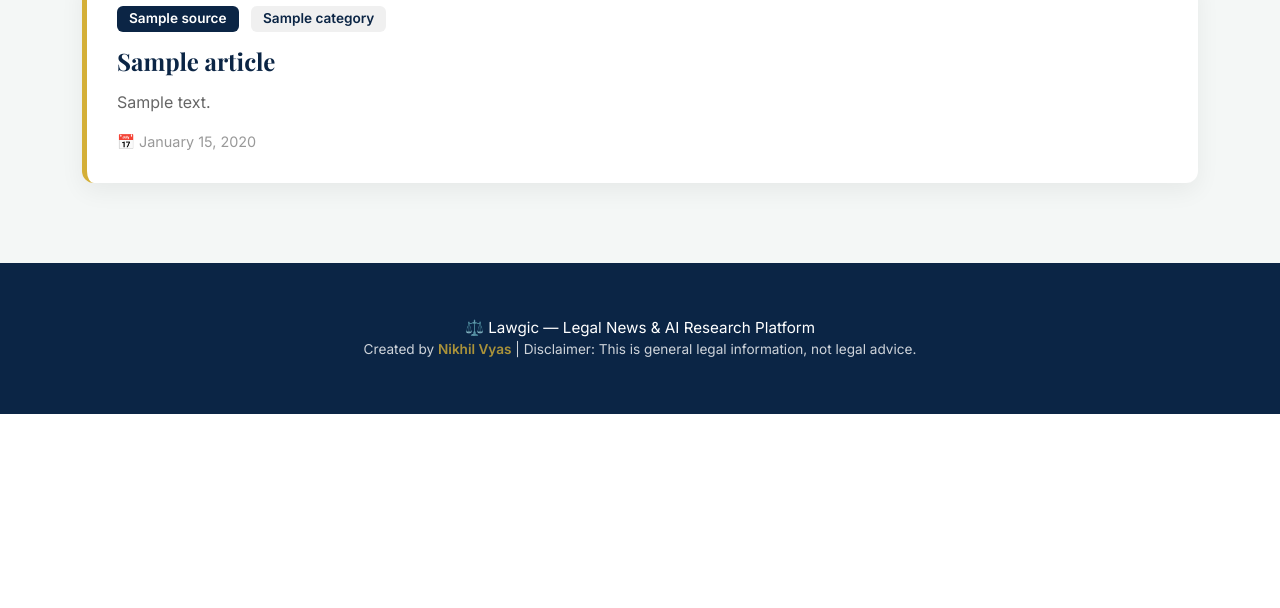
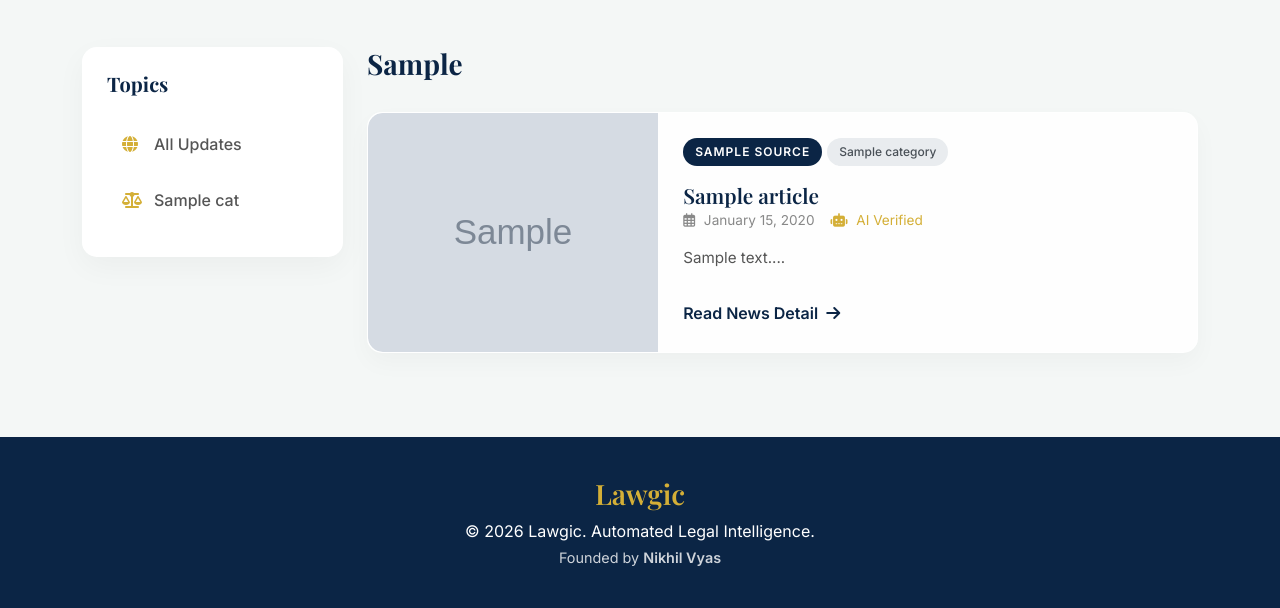
Before and after one commit to vyasbilawas-ctrl/Lawgic, a Flask app: template templates/index.html in a window 1280 px wide. Shown: the part 532-1140 px from the top of the page. Before the commit the page ends 946 px from the top, so only its background shows below. Run offline with Flask 3, Linux system fonts and the light colour scheme; the template is opened without the code that fills it: most values are stand-ins (such as "Sample title", 1, 10 or a date in 2020); grey boxes marked "Sample" are stand-in pictures.

Commit message:
Restore premium UI with Lawgic branding

```diff
--- a/templates/index.html
+++ b/templates/index.html
@@ -3,320 +3,398 @@
 <head>
     <meta charset="UTF-8">
     <meta name="viewport" content="width=device-width, initial-scale=1.0">
-    <title>Lawgic - Legal News & AI Research</title>
+    <title>Lawgic - Advanced Legal Intelligence</title>
+    <!-- Fonts -->
     <link href="https://fonts.googleapis.com/css2?family=Playfair+Display:wght@600;700&family=Inter:wght@300;400;500;600&display=swap" rel="stylesheet">
+    <!-- Bootstrap -->
     <link href="https://cdn.jsdelivr.net/npm/bootstrap@5.3.0/dist/css/bootstrap.min.css" rel="stylesheet">
+    <!-- FontAwesome -->
     <link rel="stylesheet" href="https://cdnjs.cloudflare.com/ajax/libs/font-awesome/6.4.0/css/all.min.css">
+    <!-- AOS Animation -->
+    <link href="https://unpkg.com/aos@2.3.1/dist/aos.css" rel="stylesheet">
 
     <style>
         :root {
             --primary-color: #0b2545;
-            --accent-color: #d4af37;
+            --accent-color: #d4af37; /* Gold */
             --bg-color: #f4f7f6;
-            --text-dark: #1a1a1a;
+            --card-bg: rgba(255, 255, 255, 0.85);
         }
-
-        * { margin: 0; padding: 0; box-sizing: border-box; }
 
         body {
             font-family: 'Inter', sans-serif;
             background-color: var(--bg-color);
-            color: var(--text-dark);
+            color: #333;
+            overflow-x: hidden;
         }
 
-        h1, h2, h3, h4, .navbar-brand {
+        h1, h2, h3, h4, h5, .navbar-brand {
             font-family: 'Playfair Display', serif;
+        }
+
+        /* Top Bar */
+        .top-bar {
+            background-color: var(--primary-color);
+            color: white;
+            font-size: 0.85rem;
+            padding: 8px 0;
+        }
+        .ticker-wrap {
+            width: 100%;
+            overflow: hidden;
+            white-space: nowrap;
+        }
+        .ticker {
+            display: inline-block;
+            animation: ticker 25s linear infinite;
+        }
+        @keyframes ticker {
+            0% { transform: translateX(100%); }
+            100% { transform: translateX(-100%); }
         }
 
         /* Navbar */
         .navbar {
-            background-color: rgba(255, 255, 255, 0.98) !important;
-            box-shadow: 0 4px 15px rgba(0,0,0,0.08);
-            padding: 12px 0;
-            position: sticky;
-            top: 0;
-            z-index: 1000;
+            background-color: rgba(255, 255, 255, 0.95) !important;
+            backdrop-filter: blur(10px);
+            box-shadow: 0 4px 15px rgba(0,0,0,0.05);
+            padding: 15px 0;
         }
-
+        .navbar-brand img {
+            height: 50px;
+            margin-right: 15px;
+            border-radius: 5px;
+        }
         .navbar-brand {
             color: var(--primary-color) !important;
             font-size: 1.8rem;
             font-weight: 700;
-            letter-spacing: -0.5px;
         }
-
-        .navbar-brand i {
-            color: var(--accent-color);
-            margin-right: 8px;
-            font-size: 1.6rem;
+        .search-box {
+            border-radius: 30px;
+            padding: 10px 20px;
+            border: 1px solid #ddd;
+            width: 300px;
+            transition: all 0.3s ease;
         }
-
-        .navbar .nav-link {
-            color: var(--primary-color) !important;
-            font-weight: 500;
-            margin: 0 8px;
-            transition: color 0.3s ease;
-        }
-
-        .navbar .nav-link:hover {
-            color: var(--accent-color) !important;
-        }
-
-        .navbar-footer-text {
-            font-size: 0.75rem;
-            color: #999;
-            margin-top: 2px;
+        .search-box:focus {
+            box-shadow: 0 0 15px rgba(212, 175, 55, 0.3);
+            border-color: var(--accent-color);
+            outline: none;
         }
 
         /* Hero Section */
         .hero {
             background: linear-gradient(135deg, var(--primary-color) 0%, #133c6d 100%);
             color: white;
-            padding: 80px 0 60px;
-            text-align: center;
+            padding: 80px 0;
+            position: relative;
+            overflow: hidden;
+        }
+        .hero::after {
+            content: '';
+            position: absolute;
+            top: 0; left: 0; right: 0; bottom: 0;
+            background: url('https://www.transparenttextures.com/patterns/cubes.png');
+            opacity: 0.1;
+        }
+        .hero h1 {
+            font-size: 3.5rem;
+            margin-bottom: 20px;
+            font-weight: 700;
+        }
+        .hero p {
+            font-size: 1.2rem;
+            font-weight: 300;
+            opacity: 0.9;
         }
 
-        .hero h1 {
-            font-size: 3.5rem;
-            font-weight: 700;
-            margin-bottom: 15px;
-            letter-spacing: -1px;
-        }
-
-        .hero p {
-            font-size: 1.3rem;
-            opacity: 0.95;
-            margin-bottom: 0;
-        }
-
-        /* Search Section */
-        .search-section {
+        /* Sidebar Categories */
+        .sidebar {
             background: white;
             border-radius: 15px;
-            padding: 40px;
-            margin: -40px auto 50px;
-            max-width: 700px;
-            box-shadow: 0 15px 50px rgba(0,0,0,0.12);
-            position: relative;
-            z-index: 10;
+            padding: 25px;
+            box-shadow: 0 10px 30px rgba(0,0,0,0.04);
+            position: sticky;
+            top: 100px;
         }
-
-        .search-box {
-            border: 2px solid #e0e0e0;
-            border-radius: 30px;
-            padding: 18px 30px;
-            font-size: 1.1rem;
-            transition: all 0.3s ease;
-            width: 100%;
+        .cat-link {
+            display: flex;
+            align-items: center;
+            padding: 12px 15px;
+            color: #555;
+            text-decoration: none;
+            border-radius: 8px;
+            margin-bottom: 8px;
+            transition: all 0.3s;
+            font-weight: 500;
         }
-
-        .search-box:focus {
-            border-color: var(--accent-color);
-            box-shadow: 0 0 20px rgba(212, 175, 55, 0.25);
-            outline: none;
+        .cat-link i {
+            margin-right: 12px;
+            color: var(--accent-color);
+            width: 20px;
         }
-
-        .btn-search {
-            background-color: var(--accent-color);
+        .cat-link:hover, .cat-link.active {
+            background-color: var(--primary-color);
             color: white;
-            border: none;
-            border-radius: 30px;
-            padding: 18px 45px;
-            font-weight: 600;
-            font-size: 1.05rem;
-            transition: all 0.3s ease;
-            cursor: pointer;
+            transform: translateX(5px);
         }
-
-        .btn-search:hover {
-            background-color: #b5952f;
-            transform: translateY(-2px);
-            box-shadow: 0 8px 20px rgba(212, 175, 55, 0.3);
+        .cat-link:hover i, .cat-link.active i {
             color: white;
         }
 
-        /* Article Cards */
-        .articles-grid {
-            display: grid;
-            gap: 30px;
-            margin-top: 50px;
+        /* News Cards (Glassmorphism & Shadows) */
+        .news-card {
+            background: var(--card-bg);
+            backdrop-filter: blur(10px);
+            border: 1px solid rgba(255, 255, 255, 0.5);
+            border-radius: 15px;
+            padding: 25px;
+            height: 100%;
+            transition: all 0.4s cubic-bezier(0.175, 0.885, 0.32, 1.275);
+            box-shadow: 0 10px 25px rgba(0,0,0,0.03);
+            position: relative;
+            overflow: hidden;
         }
-
-        .article-card {
-            background: white;
-            border-radius: 12px;
-            padding: 30px;
-            box-shadow: 0 8px 25px rgba(0,0,0,0.06);
-            transition: all 0.3s ease;
-            border-left: 5px solid var(--accent-color);
-            cursor: pointer;
-            text-decoration: none;
-            color: inherit;
-            display: block;
+        .news-card:hover {
+            transform: translateY(-10px);
+            box-shadow: 0 20px 40px rgba(11, 37, 69, 0.1);
         }
-
-        .article-card:hover {
-            transform: translateY(-8px);
-            box-shadow: 0 15px 40px rgba(0,0,0,0.12);
-            text-decoration: none;
-            color: inherit;
+        .news-card::before {
+            content: '';
+            position: absolute;
+            top: 0; left: 0; width: 4px; height: 100%;
+            background: var(--accent-color);
+            opacity: 0;
+            transition: 0.3s;
         }
-
-        .article-card .badges {
-            margin-bottom: 15px;
-        }
-
-        .article-card .badge {
-            font-size: 0.85rem;
-            padding: 6px 12px;
-            margin-right: 8px;
-            font-weight: 600;
+        .news-card:hover::before {
+            opacity: 1;
         }
 
         .badge-source {
-            background-color: var(--primary-color);
+            background: var(--primary-color);
             color: white;
+            padding: 5px 12px;
+            border-radius: 20px;
+            font-size: 0.75rem;
+            font-weight: 600;
+            letter-spacing: 1px;
+            text-transform: uppercase;
         }
-
-        .badge-category {
-            background-color: #f0f0f0;
+        .badge-cat {
+            background: #e9ecef;
+            color: #495057;
+            padding: 5px 12px;
+            border-radius: 20px;
+            font-size: 0.75rem;
+            font-weight: 500;
+            margin-left: 5px;
+        }
+        .card-title {
+            font-size: 1.4rem;
+            margin-top: 15px;
             color: var(--primary-color);
+            line-height: 1.4;
         }
-
-        .article-card h3 {
-            font-size: 1.5rem;
-            margin: 15px 0;
+        .card-meta {
+            font-size: 0.85rem;
+            color: #888;
+            margin-bottom: 15px;
+            display: flex;
+            align-items: center;
+        }
+        .card-meta i { margin-right: 5px; }
+        .card-text {
+            color: #555;
+            line-height: 1.6;
+            font-size: 0.95rem;
+        }
+        .btn-read {
+            display: inline-block;
+            margin-top: 15px;
             color: var(--primary-color);
-            font-weight: 700;
+            text-decoration: none;
+            font-weight: 600;
+            transition: 0.3s;
+            border-bottom: 2px solid transparent;
         }
-
-        .article-card p {
-            color: #666;
-            font-size: 1rem;
-            line-height: 1.6;
-            margin: 15px 0;
-        }
-
-        .article-date {
-            font-size: 0.9rem;
-            color: #999;
-            margin-top: 15px;
-        }
-
-        .empty-state {
-            text-align: center;
-            padding: 60px 20px;
-        }
-
-        .empty-state i {
-            font-size: 4rem;
-            color: #ccc;
-            margin-bottom: 20px;
-        }
-
-        .empty-state p {
-            font-size: 1.1rem;
-            color: #999;
+        .btn-read:hover {
+            color: var(--accent-color);
+            border-bottom: 2px solid var(--accent-color);
         }
 
         /* Footer */
-        footer {
+        .footer {
             background-color: var(--primary-color);
             color: white;
+            padding: 40px 0;
+            margin-top: 60px;
             text-align: center;
-            padding: 30px 0;
-            margin-top: 80px;
-        }
-
-        footer p {
-            margin: 0;
-            font-size: 0.95rem;
-        }
-
-        footer a {
-            color: var(--accent-color);
-            text-decoration: none;
-            font-weight: 600;
         }
     </style>
 </head>
 <body>
 
-<!-- Navbar -->
-<nav class="navbar navbar-expand-lg">
+    <!-- Top Breaking News Bar -->
+    <div class="top-bar d-none d-md-block">
         <div class="container">
-        <a class="navbar-brand" href="/">
-            <i class="fas fa-balance-scale-right"></i>Lawgic
-            <div class="navbar-footer-text">by Nikhil Vyas</div>
+            <div class="d-flex">
+                <strong class="me-3" style="color: var(--accent-color);"><i class="fas fa-bolt me-1"></i> BREAKING:</strong>
+                <div class="ticker-wrap">
+                    <div class="ticker">
+                        {% if articles %}
+                            {{ articles[0].title }} &nbsp;&nbsp;|&nbsp;&nbsp; {{ articles[1].title if articles|length > 1 else '' }}
+                        {% else %}
+                            System is currently analyzing latest legal documents using AI...
+                        {% endif %}
+                    </div>
+                </div>
+            </div>
+        </div>
+    </div>
+
+    <!-- Main Navbar -->
+    <nav class="navbar navbar-expand-lg sticky-top">
+        <div class="container">
+            <a class="navbar-brand d-flex align-items-center" href="/">
+                <img src="/static/images/logo.jpg" alt="Logo">
+                Lawgic
             </a>
-        <button class="navbar-toggler" type="button" data-bs-toggle="collapse" data-bs-target="#navbarNav">
+            <button class="navbar-toggler" type="button" data-bs-toggle="collapse" data-bs-target="#navContent">
                 <span class="navbar-toggler-icon"></span>
             </button>
-        <div class="collapse navbar-collapse" id="navbarNav">
-            <div class="ms-auto d-flex align-items-center gap-2">
-                <a href="/" class="nav-link"><i class="fas fa-newspaper me-1"></i>News</a>
-                <a href="/bare-acts" class="nav-link"><i class="fas fa-book me-1"></i>Bare Acts</a>
-                <a href="/ai-search" class="nav-link"><i class="fas fa-robot me-1"></i>AI Research</a>
+
+            <div class="collapse navbar-collapse" id="navContent">
+                <ul class="navbar-nav ms-auto me-3">
+                    <li class="nav-item">
+                        <a class="nav-link" href="/" style="font-weight: 600;">News</a>
+                    </li>
+                    <li class="nav-item">
+                        <a class="nav-link" href="/bare-acts" style="font-weight: 600;">Bare Acts</a>
+                    </li>
+                </ul>
+                <form class="d-flex" action="/" method="GET">
+                    <div class="position-relative">
+                        <input type="text" name="q" class="search-box" placeholder="Search verdicts, laws, judges..." value="{{ query or '' }}">
+                        <button type="submit" style="position:absolute; right:15px; top:10px; background:none; border:none; color:#888;">
+                            <i class="fas fa-search"></i>
+                        </button>
                     </div>
+                </form>
             </div>
         </div>
     </nav>
 
-<!-- Hero -->
-<header class="hero">
-    <div class="container">
-        <h1>⚖️ Legal Intelligence</h1>
-        <p>Latest Indian legal news, insights & AI-powered research</p>
+    <!-- Hero Section -->
+    <div class="hero">
+        <div class="container position-relative" style="z-index: 1;">
+            <div class="row align-items-center">
+                <div class="col-lg-8" data-aos="fade-up" data-aos-duration="1000">
+                    <h1>Unbiased Legal Intelligence.</h1>
+                    <p>Powered by Advanced AI. We analyze and summarize real-time judgments from the Supreme Court and High Courts of India so you never miss a critical legal update.</p>
+                    <div class="mt-4" style="font-family: 'Playfair Display', serif; font-style: italic; font-size: 1.1rem; color: var(--accent-color);">
+                        Founder & Editor-in-Chief: <strong>Nikhil Vyas</strong>
                     </div>
-</header>
-
-<!-- Search -->
-<div class="container">
-    <div class="search-section">
-        <form method="get" action="/" class="d-flex gap-2">
-            <input type="text" class="search-box" name="q" value="{{ query or '' }}" placeholder="Search legal news...">
-            <button type="submit" class="btn-search"><i class="fas fa-search"></i></button>
-        </form>
+                </div>
+            </div>
+        </div>
     </div>
 
-    <!-- Articles -->
-    <div class="articles-grid">
-    {% if articles %}
+    <!-- Main Content -->
+    <div class="container mt-5">
+        <div class="row">
+
+            <!-- Sidebar -->
+            <div class="col-lg-3 mb-4" data-aos="fade-right" data-aos-duration="800">
+                <div class="sidebar">
+                    <h5 class="mb-4" style="color: var(--primary-color); font-weight: 700;">Topics</h5>
+
+                    <a href="/" class="cat-link {% if not current_cat %}active{% endif %}">
+                        <i class="fas fa-globe"></i> All Updates
+                    </a>
+
+                    {% set icons = {'Supreme Court': 'fa-landmark', 'High Court': 'fa-building-columns', 'Criminal Law': 'fa-gavel', 'Corporate Law': 'fa-briefcase', 'Constitutional Law': 'fa-book'} %}
+
+                    {% for cat in categories %}
+                    <a href="/?category={{ cat }}" class="cat-link {% if current_cat == cat %}active{% endif %}">
+                        <i class="fas {{ icons.get(cat, 'fa-scale-balanced') }}"></i> {{ cat }}
+                    </a>
+                    {% endfor %}
+                </div>
+            </div>
+
+            <!-- News Feed -->
+            <div class="col-lg-9">
+
+                <div class="d-flex justify-content-between align-items-center mb-4" data-aos="fade-in">
+                    <h3 style="color: var(--primary-color); font-weight: 700;">
+                        {% if query %} Results for "{{ query }}"
+                        {% elif current_cat %} {{ current_cat }}
+                        {% else %} Latest AI-Analyzed Verdicts {% endif %}
+                    </h3>
+                </div>
+
+                <div class="row">
                     {% for article in articles %}
-        <a href="/article/{{ article.id }}" class="article-card">
-            <div class="badges">
-                <span class="badge badge-source">{{ article.source }}</span>
-                {% if article.category %}
-                <span class="badge badge-category">{{ article.category }}</span>
+                    <div class="col-md-12 mb-4" data-aos="fade-up" data-aos-duration="800" data-aos-delay="{{ loop.index0 % 10 * 100 }}">
+                        <div class="news-card p-0" style="display: flex; flex-direction: row; align-items: stretch;">
+                            <!-- Image Section -->
+                            <div style="flex: 0 0 35%; overflow: hidden; border-top-left-radius: 15px; border-bottom-left-radius: 15px;">
+                                {% if article.image_url %}
+                                    <img src="{{ article.image_url }}" alt="News Image" style="width: 100%; height: 100%; object-fit: cover; transition: transform 0.3s;" onmouseover="this.style.transform='scale(1.05)'" onmouseout="this.style.transform='scale(1)'">
+                                {% else %}
+                                    <img src="https://images.unsplash.com/photo-1589829085413-56de8ae18c73?auto=format&fit=crop&q=80&w=800" alt="Legal Default" style="width: 100%; height: 100%; object-fit: cover; filter: grayscale(20%);">
                                 {% endif %}
                             </div>
-            <h3>{{ article.title }}</h3>
-            <p>{{ article.summary|striptags|truncate(200) }}</p>
-            <div class="article-date">
-                {% if article.published_date %}
-                    📅 {{ article.published_date.strftime('%B %d, %Y') }}
-                {% endif %}
+
+                            <!-- Content Section -->
+                            <div style="flex: 1; padding: 25px;">
+                                <div class="d-flex align-items-center mb-2">
+                                    <span class="badge-source">{{ article.source }}</span>
+                                    <span class="badge-cat">{{ article.category }}</span>
                                 </div>
-        </a>
+                                <h4 class="card-title" style="font-size: 1.3rem;">{{ article.title }}</h4>
+                                <div class="card-meta">
+                                    <span><i class="far fa-calendar-alt"></i> {{ article.published_date.strftime('%B %d, %Y') }}</span>
+                                    <span class="ms-3" style="color: var(--accent-color);"><i class="fas fa-robot"></i> AI Verified</span>
+                                </div>
+                                <p class="card-text">{{ article.summary[:200] }}...</p>
+                                <a href="/article/{{ article.id }}" class="btn-read">Read News Detail <i class="fas fa-arrow-right ms-1"></i></a>
+                            </div>
+                        </div>
+                    </div>
+                    {% else %}
+                    <div class="col-12 text-center py-5">
+                        <i class="fas fa-hourglass-half fa-3x mb-3" style="color: #ccc;"></i>
+                        <h4>Our AI is currently processing new legal feeds...</h4>
+                        <p class="text-muted">Please refresh the page in a moment.</p>
+                    </div>
                     {% endfor %}
-    {% else %}
-        <div class="empty-state" style="grid-column: 1 / -1;">
-            <i class="fas fa-inbox"></i>
-            <p>No articles found yet. Check back soon!</p>
-            <small style="color: #ccc;">News updates appear after the first successful feed fetch.</small>
                 </div>
-    {% endif %}
+
+            </div>
         </div>
     </div>
 
     <!-- Footer -->
-<footer>
-    <div class="container py-4">
-        <p>⚖️ Lawgic — Legal News & AI Research Platform</p>
-        <p style="font-size: 0.85rem; opacity: 0.8;">Created by <a href="#">Nikhil Vyas</a> | Disclaimer: This is general legal information, not legal advice.</p>
+    <footer class="footer">
+        <div class="container">
+            <h3 style="color: var(--accent-color);">Lawgic</h3>
+            <p class="mb-1">© 2026 Lawgic. Automated Legal Intelligence.</p>
+            <p class="mb-0" style="font-size: 0.9rem; opacity: 0.8;">Founded by <strong>Nikhil Vyas</strong></p>
         </div>
     </footer>
 
+    <!-- Scripts -->
     <script src="https://cdn.jsdelivr.net/npm/bootstrap@5.3.0/dist/js/bootstrap.bundle.min.js"></script>
+    <script src="https://unpkg.com/aos@2.3.1/dist/aos.js"></script>
+    <script>
+        // Initialize Animations
+        AOS.init({
+            once: true,
+            offset: 50
+        });
+    </script>
 </body>
 </html>
```
Lines whose indentation alone changed are shown as unchanged.
